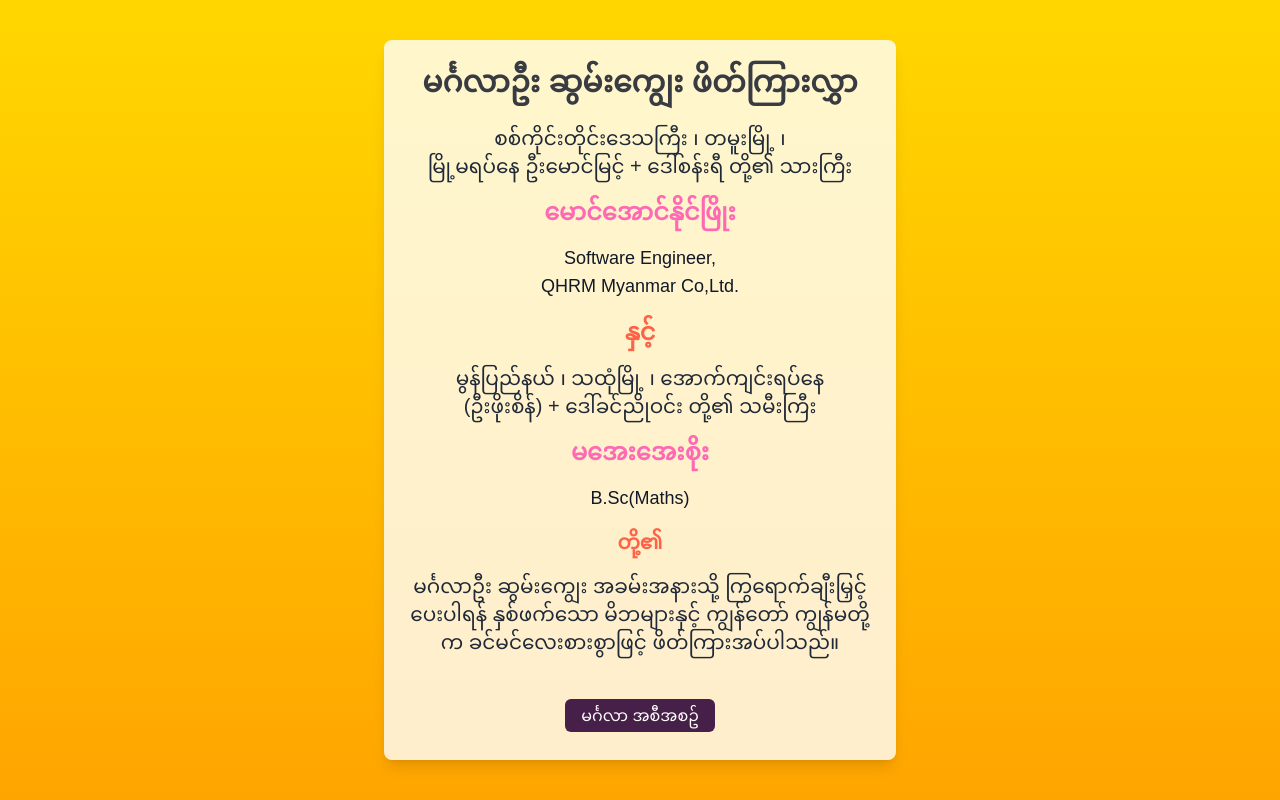
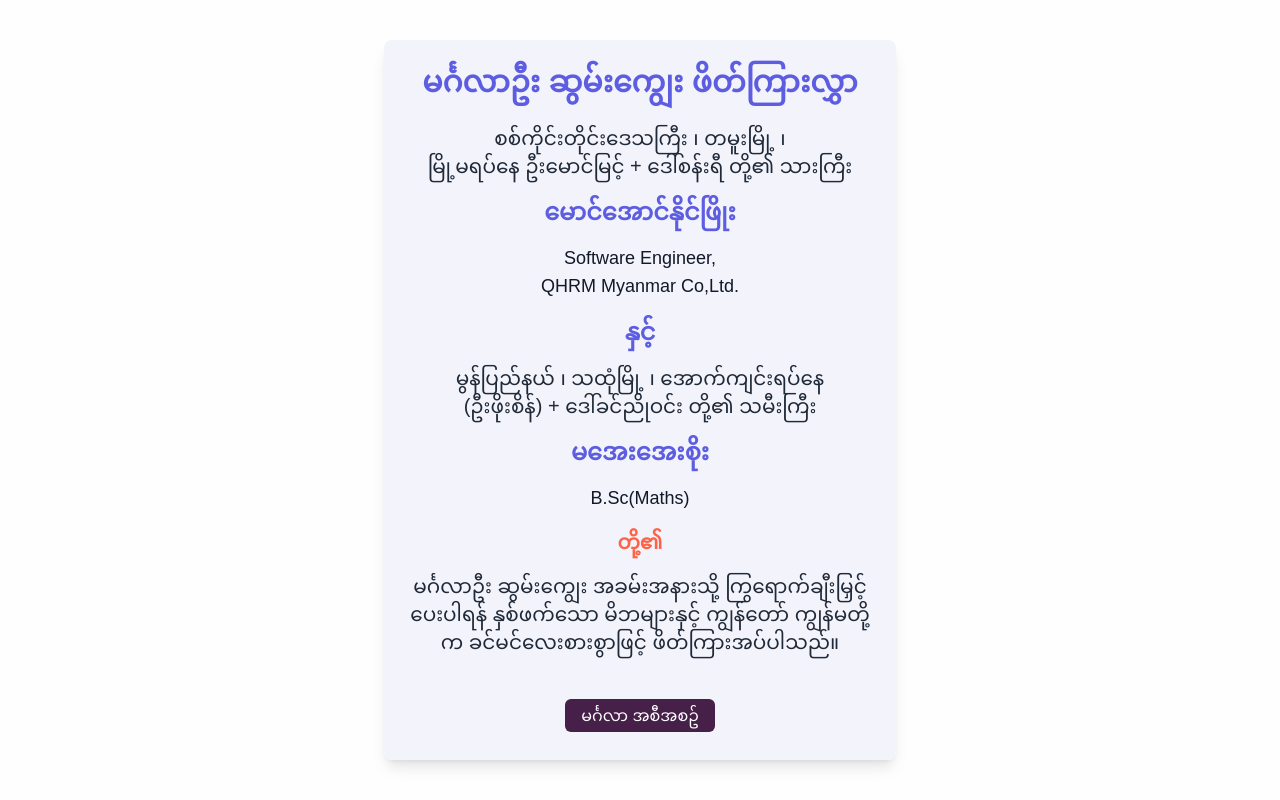
Before and after one commit to AungNaingPhyo2006/aanda, a Next.js app: page /about in a window 1280 px wide. Built offline with nearby package versions, Linux system fonts and the light colour scheme.

Commit message:
update colors

```diff
--- a/app/about/page.tsx
+++ b/app/about/page.tsx
@@ -2,9 +2,9 @@ import Link from 'next/link';
 
 export default function About() {
   return (
-    <div className="min-h-screen flex items-center justify-center bg-gradient-to-b from-[#FFD700] to-[#FFA500] p-2">
-    <div className="bg-white/80 p-6 rounded-lg shadow-lg w-full max-w-lg overflow-y-auto h-[90vh] scrollbar-hide">
-      <h1 className="text-base sm:text-lg md:text-xl lg:text-2xl xl:text-3xl font-bold text-center text-[#383B42] mb-6">မင်္ဂလာဦး ဆွမ်းကျွေး ဖိတ်ကြားလွှာ</h1>
+    <div className="min-h-screen flex items-center justify-center bg-[#FEFEFE] p-2">
+    <div className="bg-[#F3F3FB] p-6 rounded-lg shadow-lg w-full max-w-lg overflow-y-auto h-[90vh] scrollbar-hide">
+      <h1 className="text-base sm:text-lg md:text-xl lg:text-2xl xl:text-3xl font-bold text-center text-[#5D5DE2] mb-6">မင်္ဂလာဦး ဆွမ်းကျွေး ဖိတ်ကြားလွှာ</h1>
 
       {/* Scrollable Content */}
      {/* Groom's Content */}
@@ -24,9 +24,9 @@ export default function About() {
           <p className="text-base sm:text-lg md:text-xl lg:text-xl xl:text-xl  text-gray-800 ">
            တို့၏အစ်ကို
           </p> */}
-          <p className="text-2xl font-bold text-[#ff69b4]">မောင်အောင်နိုင်ဖြိုး</p>
+          <p className="text-2xl font-bold text-[#5D5DE2]">မောင်အောင်နိုင်ဖြိုး</p>
           <p className="sm:text-lg md:text-md lg:text-md xl:text-md  text-gray-900">Software Engineer, <br/>QHRM Myanmar Co,Ltd.</p>
-          <p className="text-2xl font-bold text-[#ff6347]">နှင့်</p>
+          <p className="text-2xl font-bold text-[#5D5DE2]">နှင့်</p>
      {/* Bride's Content */}
         <p className="text-base sm:text-md md:text-xl lg:text-xl xl:text-xl text-gray-800">
           မွန်ပြည်နယ် ၊ သထုံမြို့ ၊ အောက်ကျင်းရပ်နေ <br /> (ဦးဖိုးစိန်) + ဒေါ်ခင်ညိုဝင်း တို့၏ သမီးကြီး
@@ -52,7 +52,7 @@ export default function About() {
          <p className="text-base sm:text-lg md:text-xl lg:text-xl xl:text-xl text-gray-800">
           တို့၏အစ်မ
          </p> */}
-          <p className="text-2xl font-bold text-[#ff69b4]">မအေးအေးစိုး</p>
+          <p className="text-2xl font-bold text-[#5D5DE2]">မအေးအေးစိုး</p>
           <p className="sm:text-lg md:text-md lg:text-md xl:text-md text-gray-900">B.Sc(Maths)</p>
           <p className="text-xl font-bold text-[#ff6347]">တို့၏</p>
           <p className="text-base sm:text-md md:text-xl lg:text-xl xl:text-xl  text-gray-800">မင်္ဂလာဦး ဆွမ်းကျွေး အခမ်းအနားသို့ ကြွရောက်ချီးမြှင့်ပေးပါရန် နှစ်ဖက်သော မိဘများနှင့် ကျွန်တော် ကျွန်မတို့က ခင်မင်လေးစားစွာဖြင့် ဖိတ်ကြားအပ်ပါသည်။</p>
--- a/app/plan/page.tsx
+++ b/app/plan/page.tsx
@@ -2,8 +2,8 @@ import Link from 'next/link';
 
 export default function Plan() {
   return (
-    <div className="min-h-screen flex items-center justify-center bg-gradient-to-b from-[#FFD700] to-[#FFA500] p-2">
-    <div className="bg-white/80 p-6 rounded-lg shadow-lg w-full max-w-lg overflow-y-auto h-[90vh] scrollbar-hide">
+    <div className="min-h-screen flex items-center justify-center bg-[#FEFEFE] p-2">
+    <div className="bg-[#F3F3FB] p-6 rounded-lg shadow-lg w-full max-w-lg overflow-y-auto h-[90vh] scrollbar-hide">
       <h1 className="text-base sm:text-lg md:text-xl lg:text-2xl xl:text-3xl font-bold text-center text-[#4C5933] mb-6">မင်္ဂလာ အစီအစဥ်</h1>
       <h1 className="text-base sm:text-lg md:text-xl lg:text-2xl xl:text-3xl font-bold text-center text-[#383B42] mt-2">..................</h1>
 
```
